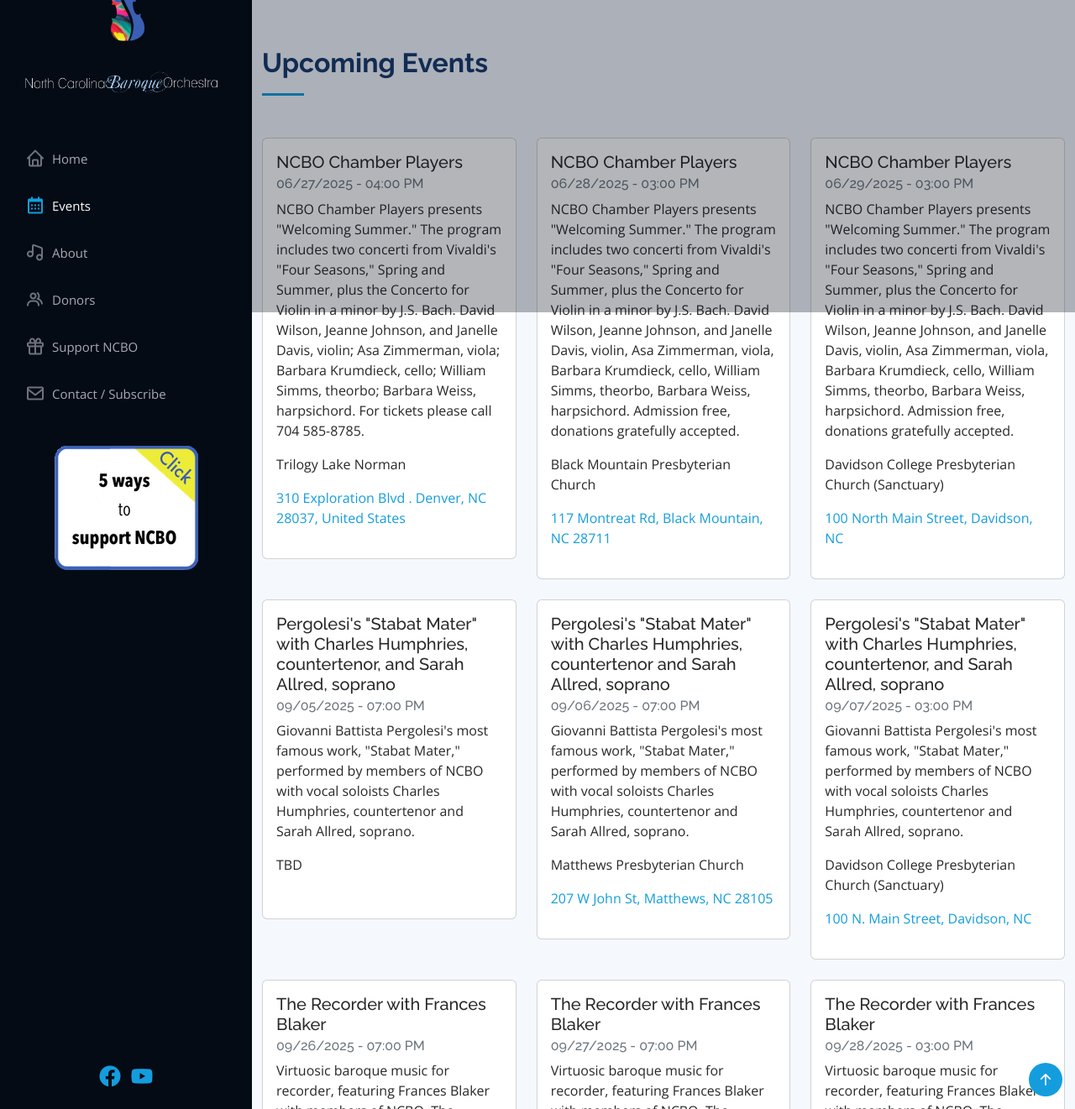
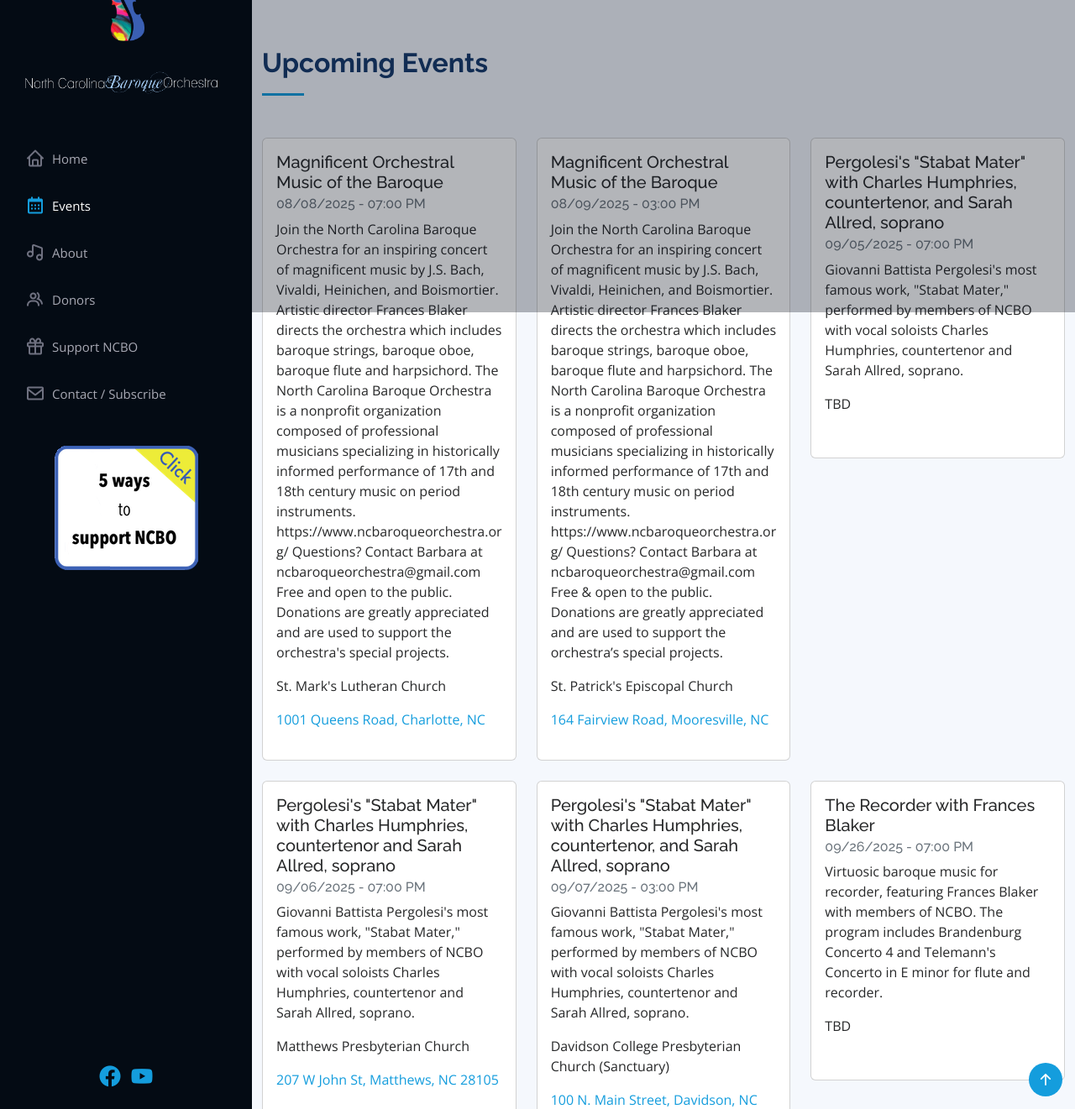
Before and after one commit to ncbaroqueorchestra/ncboweb, a Jekyll site: the page built from index.md, in a window 1280 px wide and 1400 px high, scrolled down 949 px, cut to the strip 79-1400 px from the top of the window. Shown: the whole strip at 84% size. Built offline with Jekyll 4.4.1, drawn with Linux system fonts in a browser that asks for light colours; comment, search, counter and statistics services are not loaded.

Commit message:
Updated NCBO events

```diff
--- a/_data/events.yml
+++ b/_data/events.yml
@@ -1,41 +1,35 @@
-- address: 310 Exploration Blvd . Denver, NC 28037, United States
-  description: "NCBO Chamber Players presents \"Welcoming Summer.\" The program includes\
-    \ two concerti from Vivaldi's \"Four Seasons,\" Spring and Summer, plus the Concerto\
-    \ for Violin in a minor by J.S. Bach. \n\nDavid Wilson, Jeanne Johnson, and Janelle\
-    \ Davis, violin;\nAsa Zimmerman, viola;\nBarbara Krumdieck, cello;\nWilliam Simms,\
-    \ theorbo;\nBarbara Weiss, harpsichord.\n\nFor tickets please call 704 585-8785."
-  eventdate: 06/27/2025
-  eventtime: 04:00 PM
-  heading: NCBO Chamber Players
-  mapurl: https://maps.app.goo.gl/L8qNkPmWWumjq8ySA
-  sortdate: 1751054400
-  venue: Trilogy Lake Norman
-- address: 117 Montreat Rd, Black Mountain, NC 28711
-  description: "NCBO Chamber Players presents \"Welcoming Summer.\" The program includes\
-    \ two concerti from Vivaldi's \"Four Seasons,\" Spring and Summer, plus the Concerto\
-    \ for Violin in a minor by J.S. Bach. \n\nDavid Wilson, Jeanne Johnson, and Janelle\
-    \ Davis, violin, Asa Zimmerman, viola, Barbara Krumdieck, cello, William Simms,\
-    \ theorbo, Barbara Weiss, harpsichord.\n\nAdmission free, donations gratefully\
-    \ accepted."
-  eventdate: 06/28/2025
+- address: 1001 Queens Road, Charlotte, NC
+  description: "Join the North Carolina Baroque Orchestra for an inspiring concert\
+    \ of magnificent music by J.S. Bach, Vivaldi, Heinichen, and Boismortier. Artistic\
+    \ director Frances Blaker directs the orchestra which includes baroque strings,\
+    \ baroque oboe, baroque flute and harpsichord.\nThe North Carolina Baroque Orchestra\
+    \ is a nonprofit organization  composed of professional musicians specializing\
+    \ in historically informed performance of 17th and 18th century music on period\
+    \ instruments.\nhttps://www.ncbaroqueorchestra.org/\nQuestions? Contact Barbara\
+    \ at ncbaroqueorchestra@gmail.com \n\nFree and open to the public.\nDonations\
+    \ are greatly appreciated and are used to support the orchestra's special projects."
+  eventdate: 08/08/2025
+  eventtime: 07:00 PM
+  heading: Magnificent Orchestral Music of the Baroque
+  mapurl: https://maps.app.goo.gl/7knCdwEh11HYxGyy9
+  sortdate: 1754694000
+  venue: St. Mark's Lutheran Church
+- address: 164 Fairview Road, Mooresville, NC
+  description: "Join the North Carolina Baroque Orchestra for an inspiring concert\
+    \ of magnificent music by J.S. Bach, Vivaldi, Heinichen, and Boismortier. Artistic\
+    \ director Frances Blaker directs the orchestra which includes baroque strings,\
+    \ baroque oboe, baroque flute and harpsichord.\nThe North Carolina Baroque Orchestra\
+    \ is a nonprofit organization  composed of professional musicians specializing\
+    \ in historically informed performance of 17th and 18th century music on period\
+    \ instruments.\nhttps://www.ncbaroqueorchestra.org/\nQuestions? Contact Barbara\
+    \ at ncbaroqueorchestra@gmail.com \n\nFree & open to the public.\nDonations are\
+    \ greatly appreciated and are used to support the orchestra’s special projects."
+  eventdate: 08/09/2025
   eventtime: 03:00 PM
-  heading: NCBO Chamber Players
-  mapurl: https://maps.app.goo.gl/YomxxyBetJxrcXUU8
-  sortdate: 1751137200
-  venue: Black Mountain Presbyterian Church
-- address: 100 North Main Street, Davidson, NC
-  description: "NCBO Chamber Players presents \"Welcoming Summer.\" The program includes\
-    \ two concerti from Vivaldi's \"Four Seasons,\" Spring and Summer, plus the Concerto\
-    \ for Violin in a minor by J.S. Bach. \n\nDavid Wilson, Jeanne Johnson, and Janelle\
-    \ Davis, violin, Asa Zimmerman, viola, Barbara Krumdieck, cello, William Simms,\
-    \ theorbo, Barbara Weiss, harpsichord.\n\nAdmission free, donations gratefully\
-    \ accepted."
-  eventdate: 06/29/2025
-  eventtime: 03:00 PM
-  heading: NCBO Chamber Players
-  mapurl: https://maps.app.goo.gl/fL3tAGz2uMRs5gkb8
-  sortdate: 1751223600
-  venue: Davidson College Presbyterian Church (Sanctuary)
+  heading: Magnificent Orchestral Music of the Baroque
+  mapurl: https://maps.app.goo.gl/SFhvAaK5ruP7919o7
+  sortdate: 1754766000
+  venue: St. Patrick's Episcopal Church
 - address: ''
   description: Giovanni Battista Pergolesi's most famous work, "Stabat Mater," performed
     by members of NCBO with vocal soloists Charles Humphries, countertenor and Sarah
--- a/_data/past_events.yml
+++ b/_data/past_events.yml
@@ -1,3 +1,41 @@
+- address: 100 North Main Street, Davidson, NC
+  description: "NCBO Chamber Players presents \"Welcoming Summer.\" The program includes\
+    \ two concerti from Vivaldi's \"Four Seasons,\" Spring and Summer, plus the Concerto\
+    \ for Violin in a minor by J.S. Bach. \n\nDavid Wilson, Jeanne Johnson, and Janelle\
+    \ Davis, violin, Asa Zimmerman, viola, Barbara Krumdieck, cello, William Simms,\
+    \ theorbo, Barbara Weiss, harpsichord.\n\nAdmission free, donations gratefully\
+    \ accepted."
+  eventdate: 06/29/2025
+  eventtime: 03:00 PM
+  heading: NCBO Chamber Players
+  mapurl: https://maps.app.goo.gl/fL3tAGz2uMRs5gkb8
+  sortdate: 1751223600
+  venue: Davidson College Presbyterian Church (Sanctuary)
+- address: 117 Montreat Rd, Black Mountain, NC 28711
+  description: "NCBO Chamber Players presents \"Welcoming Summer.\" The program includes\
+    \ two concerti from Vivaldi's \"Four Seasons,\" Spring and Summer, plus the Concerto\
+    \ for Violin in a minor by J.S. Bach. \n\nDavid Wilson, Jeanne Johnson, and Janelle\
+    \ Davis, violin, Asa Zimmerman, viola, Barbara Krumdieck, cello, William Simms,\
+    \ theorbo, Barbara Weiss, harpsichord.\n\nAdmission free, donations gratefully\
+    \ accepted."
+  eventdate: 06/28/2025
+  eventtime: 03:00 PM
+  heading: NCBO Chamber Players
+  mapurl: https://maps.app.goo.gl/YomxxyBetJxrcXUU8
+  sortdate: 1751137200
+  venue: Black Mountain Presbyterian Church
+- address: 310 Exploration Blvd . Denver, NC 28037, United States
+  description: "NCBO Chamber Players presents \"Welcoming Summer.\" The program includes\
+    \ two concerti from Vivaldi's \"Four Seasons,\" Spring and Summer, plus the Concerto\
+    \ for Violin in a minor by J.S. Bach. \n\nDavid Wilson, Jeanne Johnson, and Janelle\
+    \ Davis, violin;\nAsa Zimmerman, viola;\nBarbara Krumdieck, cello;\nWilliam Simms,\
+    \ theorbo;\nBarbara Weiss, harpsichord.\n\nFor tickets please call 704 585-8785."
+  eventdate: 06/27/2025
+  eventtime: 04:00 PM
+  heading: NCBO Chamber Players
+  mapurl: https://maps.app.goo.gl/L8qNkPmWWumjq8ySA
+  sortdate: 1751054400
+  venue: Trilogy Lake Norman
 - address: 95 Hasell Street, Charleston, SC
   description: 'As part of the Piccolo Spoleto Festival, NCBO Chamber Players performs
     "The Best of the North Carolina Baroque Orchestra Chamber Players," a program
```
